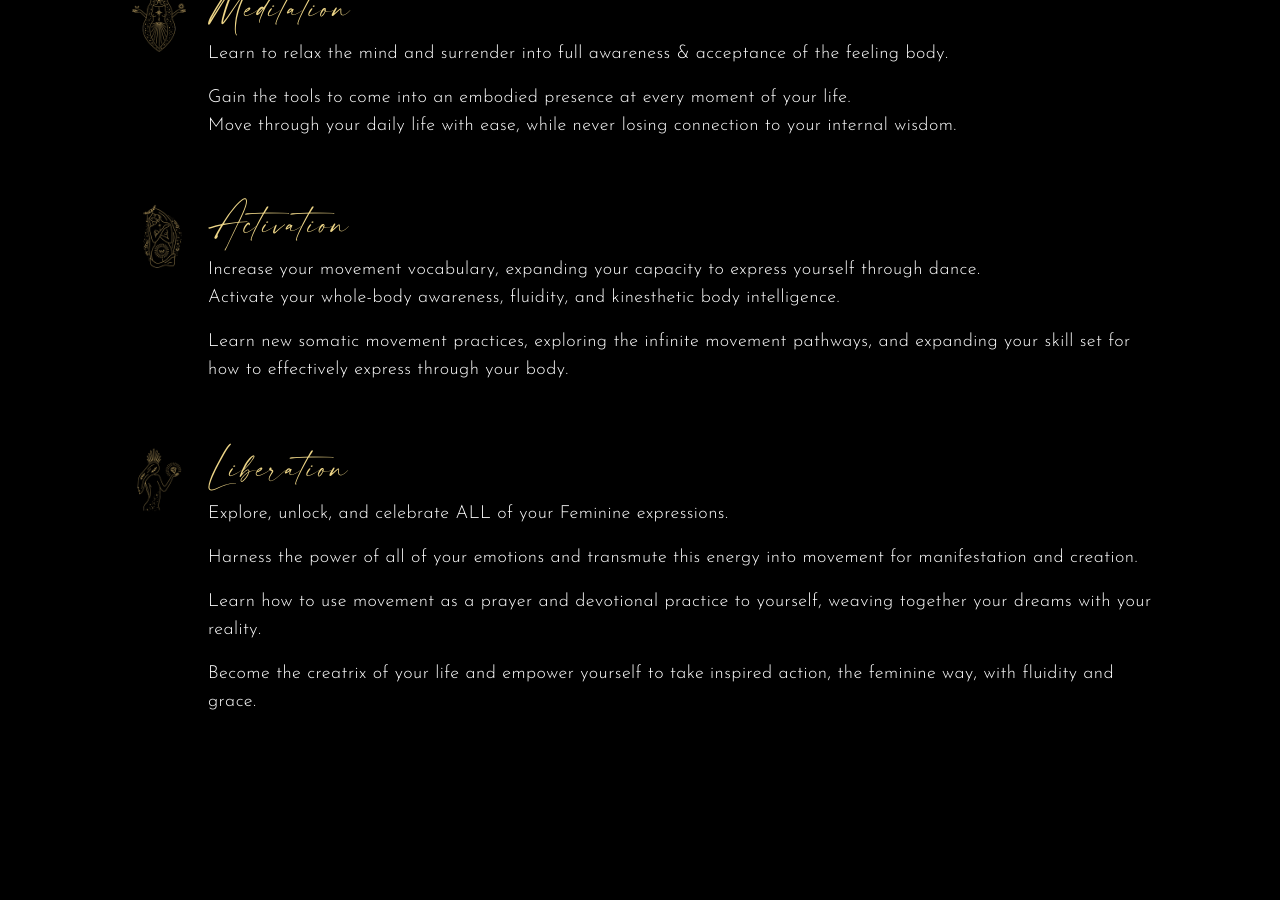
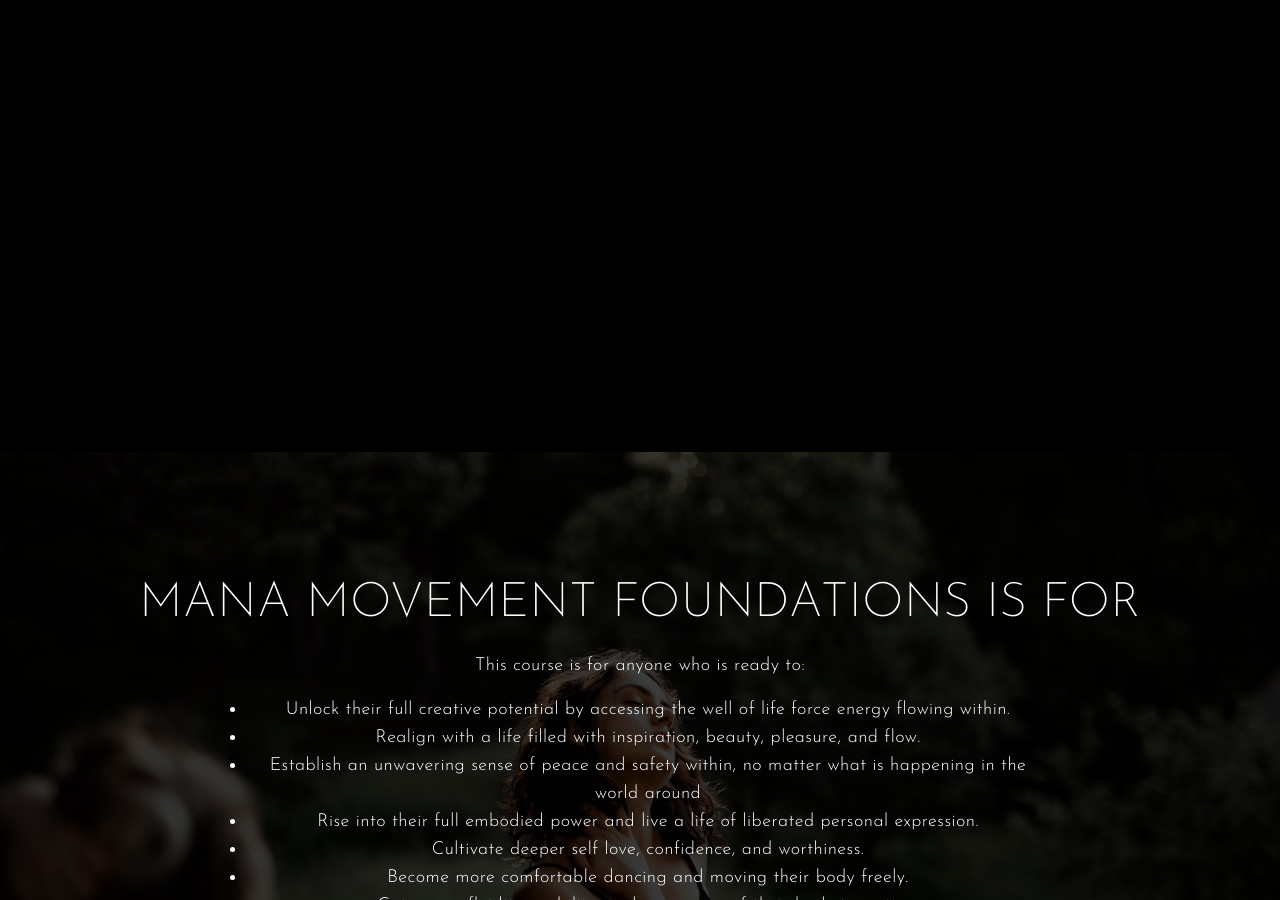
Before and after one commit to brittwoodard/manamei, a Jekyll site: the page built from _courses/mana-movement-foundations.md, in a window 1280 px wide and 900 px high, scrolled down 1813 px. Built offline with Jekyll 4.4.1, drawn with Linux system fonts in a browser that asks for light colours; nearby versions of some CDN libraries; comment, search, counter and statistics services are not loaded; some of the changed text lies outside the part shown.

Commit message:
Updated 1 file via CloudCannon.

```diff
--- a/_courses/mana-movement-foundations.md
+++ b/_courses/mana-movement-foundations.md
@@ -64,37 +64,32 @@ course-description:
     benefit the way you move through life and the way you meet life in every
     single moment.
   module:
-    - image_path: /uploads/icons/manamei-7.png
-      title: Meditation
-      description_html: >-
-        <p>Learn to relax the mind and surrender into full awareness &
-        acceptance of the feeling body.</p><p>Gain the tools to come into an
-        embodied presence at every moment of your life.<br>Move through your
-        daily life with ease, while never losing connection to your internal
-        wisdom.</p>
-    - image_path: /uploads/icons/manamei-5.png
-      title: Activation
-      description_html: >-
-        <p>Increase your movement vocabulary, expanding your capacity to express
-        yourself through dance.<br>Activate your whole-body awareness, fluidity,
-        and kinesthetic body intelligence.</p><p>Learn new somatic movement
-        practices, exploring the infinite movement pathways, and expanding your
-        skill set for how to effectively express through your body.</p>
-    - image_path: /uploads/icons/manamei-6.png
-      title: Liberation
-      description_html: >-
-        <p>Explore, unlock, and celebrate ALL of your Feminine
-        expressions.</p><p>Harness the power of all of your emotions and
-        transmute this energy into movement for manifestation and
-        creation.</p><p>Learn how to use movement as a prayer and devotional
-        practice to yourself, weaving together your dreams with your
-        reality.</p><p>Become the creatrix of your life and empower yourself to
-        take inspired action, the feminine way, with fluidity and grace.</P
+    - image_path: ''
+      title:
+      description_html: ''
+    - image_path: ''
+      title:
+      description_html: ''
+    - image_path: ''
+      title:
+      description_html: ''
 who-its-for:
-  heading: Who the Wisdom Body Immersion is for
-  description_html: "<p>Anyone who wants to go deeper, who may already have some experience in embodied movement, or whose already playing with using dance and movement as part of their personal development and healing modality, but wants more options, tools, guidance, and inspiration.</p><p>People that are new to embodied dance, that are interested in diving into this level of freedom through movement,\_exploring authenticity and personal expression.</p>"
+  heading: Who Mana Movement Foundations is for
+  description_html: >-
+    <p>This course is for anyone who is ready to:</p><ul><li>Unlock their full
+    creative potential by accessing the well of life force energy flowing
+    within.</li><li>Realign with a life filled with inspiration, beauty,
+    pleasure, and flow.</li><li>Establish an unwavering sense of peace and
+    safety within, no matter what is happening in the world around</li><li>Rise
+    into their full embodied power and live a life of liberated personal
+    expression.</li><li>Cultivate deeper self love, confidence, and
+    worthiness.</li><li>Become more comfortable dancing and moving their body
+    freely.</li><li>Gain more fluidity, mobility, and awareness of their body in
+    motion.</li><li>Learn a modality of practice that covers all three aspects
+    of holistic healing: mindfulness meditation, physical body activation,
+    spiritual liberation.</li></ul>
   background-image:
-    background_image: /uploads/images/manamei-17.jpg
+    background_image: /uploads/images/manamei-21.jpg
     image_focus: center
 inside-the-course:
   heading: Inside the Wisdom Body Immersion
```
